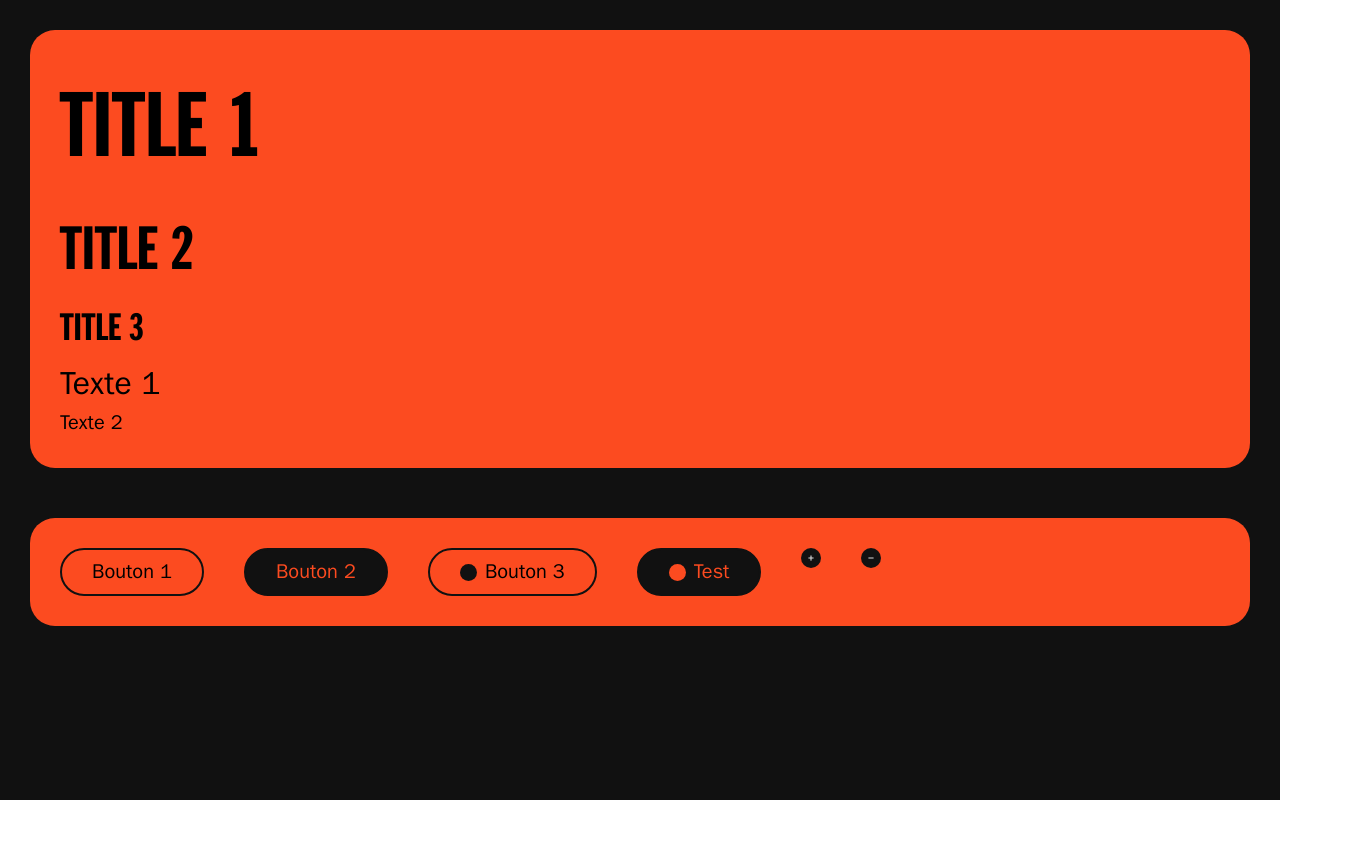
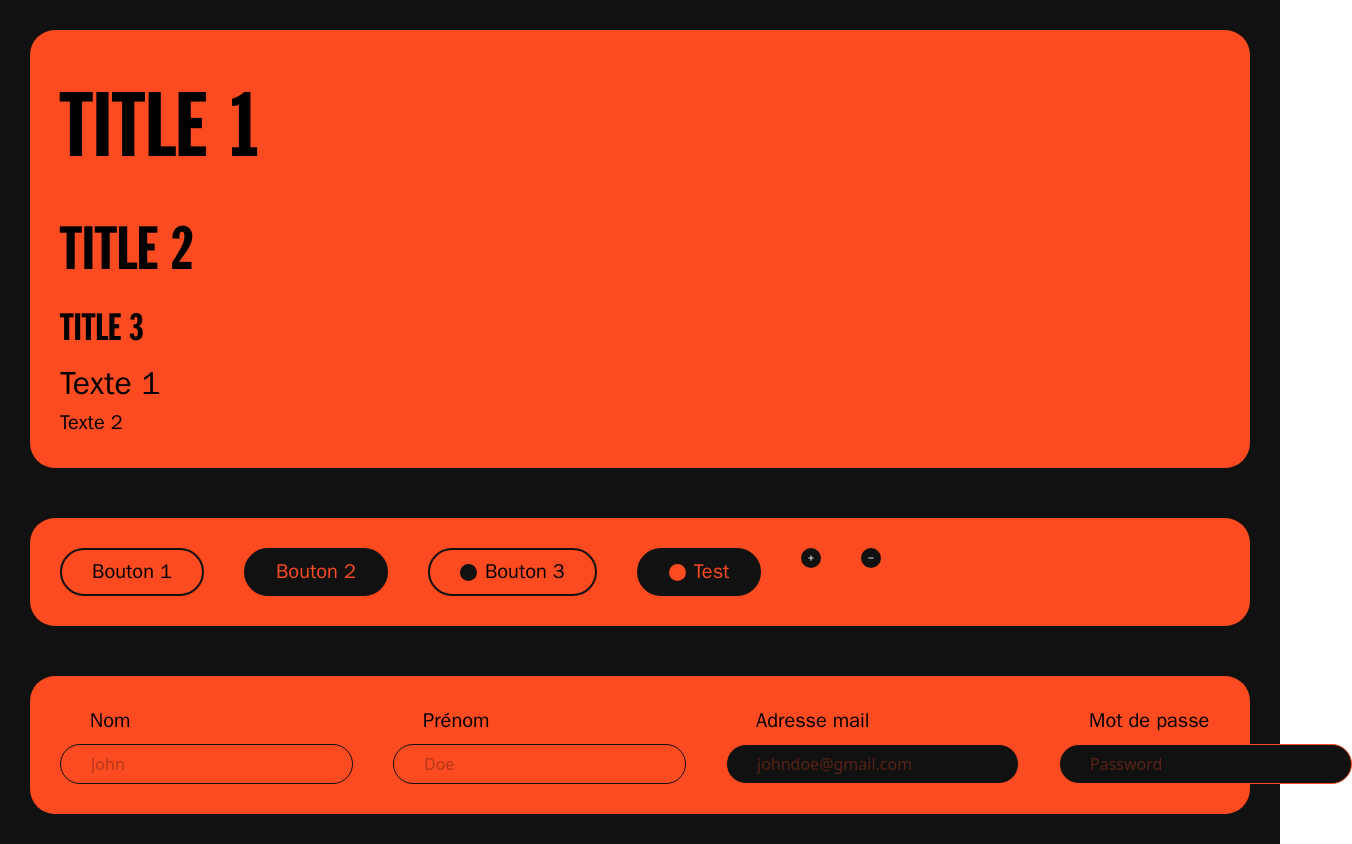
Before and after one commit to louis-va/brm, a React (Vite) app in the folder client/: page /design-system in a window 1280 px wide. Shown: the whole page, 1352 px wide, since content can reach past the window. Before the commit the page ends 800 px from the top, so only its background shows below. Built offline with nearby package versions, Linux system fonts and the light colour scheme.

Commit message:
frontend add input component

```diff
--- a/client/src/pages/DesignSystem.tsx
+++ b/client/src/pages/DesignSystem.tsx
@@ -1,10 +1,11 @@
 import { BtnPlusMinus } from "../ui/design-system/BtnPlusMinus";
 import { Button } from "../ui/design-system/Button";
+import { Input } from "../ui/design-system/Input";
 import { Typography } from "../ui/design-system/Typography";
 
 export default function DesignSystem() {
   return (
-    <div className="bg-blackPrimary w-screen h-screen p-30 flex flex-col gap-50">
+    <div className="bg-blackPrimary w-screen h-full p-30 flex flex-col gap-50">
       <div className="p-30 bg-orangePrimary rounded-25">
         <Typography
           fontSize="96"
@@ -62,6 +63,22 @@ export default function DesignSystem() {
         <BtnPlusMinus plus />
         <BtnPlusMinus />
       </div>
+      <div className="p-30 bg-orangePrimary rounded-25 flex gap-10">
+        <Input type="text" placeholder="John" label="Nom" />
+        <Input type="text" placeholder="Doe" label="Prénom" />
+        <Input
+          type="email"
+          placeholder="johndoe@gmail.com"
+          label="Adresse mail"
+          variant="black"
+        />
+        <Input
+          type="password"
+          placeholder="Password"
+          label="Mot de passe"
+          variant="black"
+        />
+      </div>
     </div>
   );
 }
--- /dev/null
+++ b/client/src/ui/design-system/Input.tsx
@@ -0,0 +1,52 @@
+import { Typography } from "./Typography";
+
+interface InputProps {
+  type: "text" | "password" | "email";
+  variant?: "orange" | "black";
+  label: string;
+  placeholder: string;
+  value?: string;
+}
+
+export const Input = ({
+  type,
+  placeholder,
+  value,
+  label,
+  variant = "orange",
+}: InputProps) => {
+  switch (variant) {
+    case "orange":
+      return (
+        <div className="flex flex-col gap-2">
+          <label className="ml-[30px]">
+            <Typography fontSize="20" textColor="black" fontFamily="Franklin">
+              {label}
+            </Typography>
+          </label>
+          <input
+            type={type}
+            placeholder={placeholder}
+            value={value}
+            className="py-[7px] px-[30px] rounded-full border border-blackPrimary text-blackPrimary bg-orangePrimary placeholder:text-blackPrimary placeholder:opacity-30 focus:outline-none focus:border-whitePrimary"
+          />
+        </div>
+      );
+    case "black":
+      return (
+        <div className="flex flex-col gap-2">
+          <label className="ml-[30px]">
+            <Typography fontSize="20" textColor="black" fontFamily="Franklin">
+              {label}
+            </Typography>
+          </label>
+          <input
+            type={type}
+            placeholder={placeholder}
+            value={value}
+            className="py-[7px] px-[30px] rounded-full border border-orangePrimary text-orangePrimary bg-blackPrimary placeholder:text-orangePrimary placeholder:opacity-30 focus:outline-none focus:border-whitePrimary"
+          />
+        </div>
+      );
+  }
+};
```
